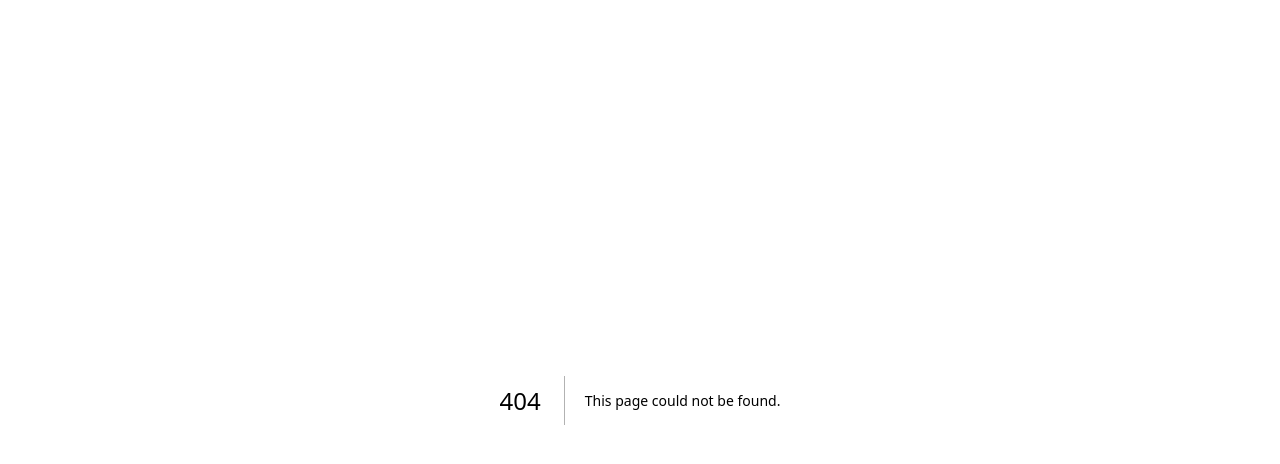
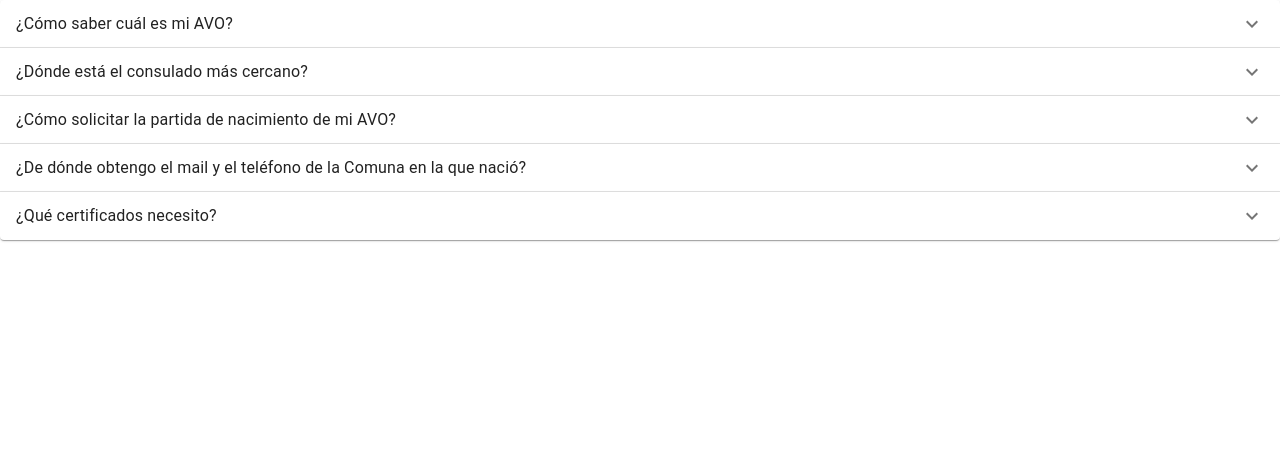
Before and after one commit to FedericoArielLotitto/TramitArte-frontend, a Next.js app: page /preguntas-frecuentes in a window 1280 px wide. Before the commit this address had no page. Shown: the top 464 px of the page. Built offline with nearby package versions, Linux system fonts and the light colour scheme.

Commit message:
Pagina de preguntas frecuentes

```diff
--- a/package.json
+++ b/package.json
@@ -15,7 +15,7 @@
     "@emotion/server": "^11.11.0",
     "@emotion/styled": "^11.11.0",
     "@mui/icons-material": "^5.11.16",
-    "@mui/material": "^5.13.3",
+    "@mui/material": "^5.13.4",
     "eslint": "8.41.0",
     "eslint-config-next": "13.4.4",
     "framer-motion": "^10.12.16",
--- /dev/null
+++ b/src/app/preguntas-frecuentes/page.js
@@ -0,0 +1,95 @@
+"use client";
+
+import * as React from 'react';
+import Accordion from '@mui/material/Accordion';
+import AccordionSummary from '@mui/material/AccordionSummary';
+import AccordionDetails from '@mui/material/AccordionDetails';
+import Typography from '@mui/material/Typography';
+import ExpandMoreIcon from '@mui/icons-material/ExpandMore';
+import "./preguntas.css"
+
+function PreguntasFrecuentes() {
+  return (
+    <div>
+      <Accordion>
+        <AccordionSummary
+          expandIcon={<ExpandMoreIcon />}
+          aria-controls="panel1a-content"
+          id="panel1a-header"
+        >
+          <Typography >¿Cómo saber cuál es mi AVO?</Typography>
+        </AccordionSummary>
+        <AccordionDetails>
+          <Typography>
+            Podés realizar la búsqueda de tu AVO (antepasado italiano que emigró) en:
+            Family Search
+            Antenati
+            My Heritage
+            Una vez terminada la búsqueda, cargá los datos en la sección Etapa 1
+          </Typography>
+        </AccordionDetails>
+      </Accordion>
+      <Accordion>
+        <AccordionSummary
+          expandIcon={<ExpandMoreIcon />}
+          aria-controls="panel2a-content"
+          id="panel2a-header"
+        >
+          <Typography>¿Dónde está el consulado más cercano?</Typography>
+        </AccordionSummary>
+        <AccordionDetails>
+          <Typography>
+            Acá iría la geolocalización
+          </Typography>
+        </AccordionDetails>
+      </Accordion>
+      <Accordion>
+        <AccordionSummary
+          expandIcon={<ExpandMoreIcon />}
+          aria-controls="panel3a-content"
+          id="panel3a-header"
+        >
+          <Typography>¿Cómo solicitar la partida de nacimiento de mi AVO?</Typography>
+        </AccordionSummary>
+        <AccordionDetails>
+          <Typography>
+          Si el avo nació antes de 1861, la partida es de Bautismo y hay que solicitarla en la Parroquia en que nació.
+          Si nació después, es de comuna y se solicita en la comuna correspondiente.
+          </Typography>
+        </AccordionDetails>
+      </Accordion>
+      <Accordion>
+        <AccordionSummary
+          expandIcon={<ExpandMoreIcon />}
+          aria-controls="panel4a-content"
+          id="panel4a-header"
+        >
+          <Typography>¿De dónde obtengo el mail y el teléfono de la Comuna en la que nació?</Typography>
+        </AccordionSummary>
+        <AccordionDetails>
+          <Typography>
+          En el sitio oficial de la comuna puede aparecer como:
+          1- Ufficio Anagrafe
+          2- Ufficio di Stato Civile
+          </Typography>
+        </AccordionDetails>
+      </Accordion>
+      <Accordion>
+        <AccordionSummary
+          expandIcon={<ExpandMoreIcon />}
+          aria-controls="panel5a-content"
+          id="panel5a-header"
+        >
+          <Typography>¿Qué certificados necesito?</Typography>
+        </AccordionSummary>
+        <AccordionDetails>
+          <Typography>
+          Necesitás el certificado de nacimiento de tu AVO, y todos los descendientes directos hasta llegar a vos. Si se casó en Italia, deberás tener el certificado de matrimonio.
+          </Typography>
+        </AccordionDetails>
+      </Accordion>
+    </div>
+  );
+}
+
+export default PreguntasFrecuentes;
--- /dev/null
+++ b/src/app/preguntas-frecuentes/preguntas.css
@@ -0,0 +1,11 @@
+rectangulo{
+    position: absolute;
+    width: 283px;
+    height: 260px;
+    left: 0px;
+    top: 1px;
+
+    background: rgba(246, 244, 255, 0.5);
+    border: 1px solid #692420;
+    border-radius: 15px;
+}
```
Also changed, not shown: 1 other file (tests, documents, lock files or other folders).
